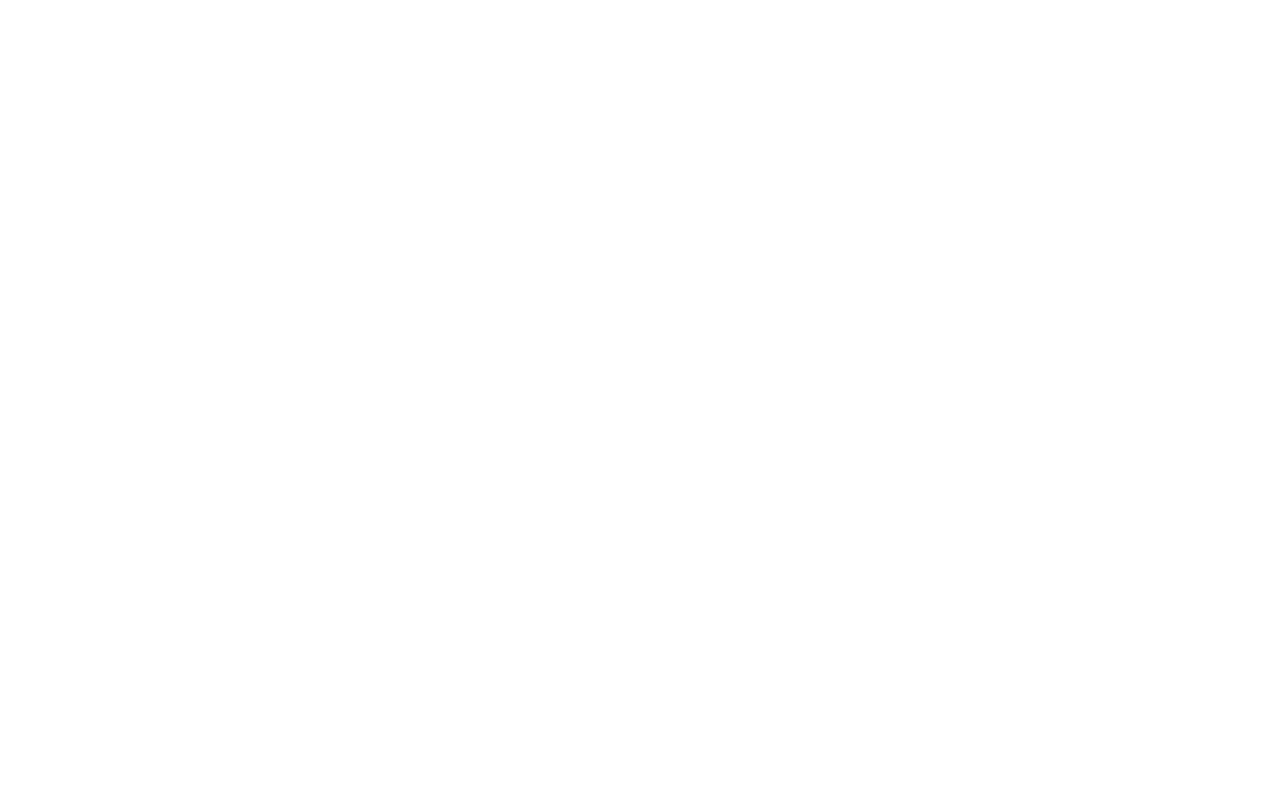
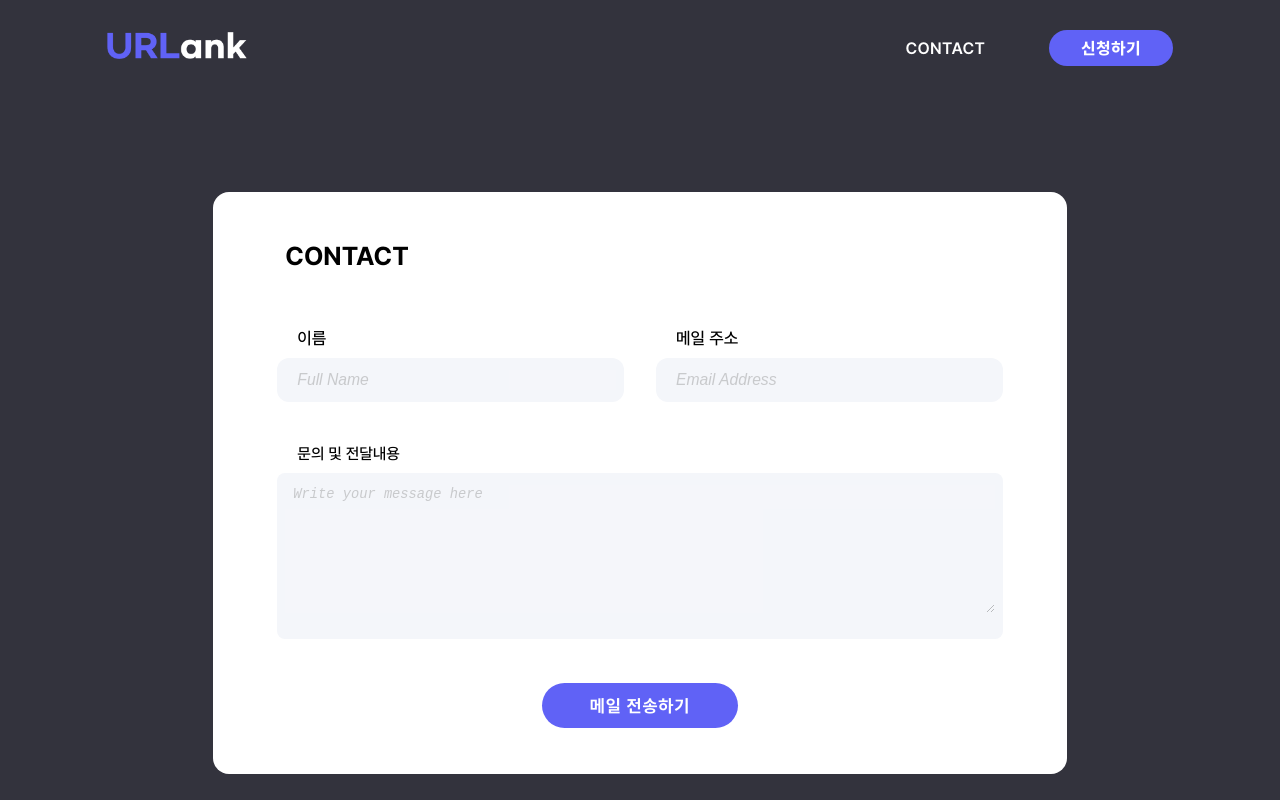
Before and after one commit to Limseongjoon/wherewework, a Next.js app: page /contact in a window 1280 px wide. Before the commit this address had no page. Shown: the top 800 px of the page. Built offline with nearby package versions, Linux system fonts and the light colour scheme.

Commit message:
[feat] Add scroll, fix minor styling

```diff
--- a/atoms/atoms.ts
+++ b/atoms/atoms.ts
@@ -1,9 +1,18 @@
 import { atom } from 'recoil';
 import { v4 } from 'uuid';
 
-export const sampleState = atom({
-  key: `sampleState/${v4()}`,
-  default: [],
+export const emailState = atom({
+  key: `emailState/${v4()}`,
+  default: '',
+});
+
+export const applicationState = atom({
+  key: `applicationState/${v4()}`,
+  default: {
+    name: '',
+    email: '',
+    message: '',
+  },
 });
 
 // https://recoiljs.org/ko/docs/introduction/getting-started
--- a/pages/web/contact.tsx
+++ b/pages/contact.tsx
@@ -1,12 +1,17 @@
 import type { NextPage } from 'next';
 import Link from 'next/link';
+import { useState } from 'react';
+import { useRecoilState } from 'recoil';
+import { applicationState } from '../atoms/atoms';
 
 const FrameComponent1: NextPage = () => {
+  const [application, setApplication] = useRecoilState(applicationState);
+
   return (
     <div className="flex flex-col items-center w-screen max-h-fit bg-[#33333D] text-29xl font-pretendard whitespace-nowrap">
       <div className="flex flex-col items-center bg-[#33333D] fixed z-10 w-full">
         <div className="flex flex-row items-center bg-[#33333D] w-10/12 h-16 lg:h-24 text-9xl">
-          <Link href="/web">
+          <Link href="/">
             <img
               className="flex-none w-[80px] lg:w-[140px]"
               alt=""
@@ -22,7 +27,7 @@
               CONTACT
             </Link>
             <Link
-              href="/web"
+              href="/"
               className="bg-mediumslateblue hover:bg-black rounded-full py-1.5 lg:py-2 px-4 lg:px-8 text-7xs lg:text-xs text-white font-extrabold lg:tracking-[0.05em]"
             >
               신청하기
@@ -42,10 +47,14 @@
               </span>
               <div className="w-full flex flex-row justify-between items-center rounded-xl bg-[#F4F6FA]  text-black px-2 py-3">
                 <input
-                  className="w-full placeholder:italic placeholder:text-gray-200 opacity-40 bg-[#F4F6FA] focus:outline-none font-medium text-4xs px-3"
+                  className="w-full placeholder:italic placeholder:text-gray-200 opacity-40 bg-[#F4F6FA] border-0 outline-0 font-medium text-4xs px-3"
                   placeholder="Full Name"
                   type="name"
                   name="name"
+                  defaultValue={application.name}
+                  onChange={(e) =>
+                    setApplication({ ...application, name: e.target.value })
+                  }
                 />
               </div>
             </div>
@@ -55,10 +64,14 @@
               </span>
               <div className="w-full flex flex-row justify-between items-center rounded-xl bg-[#F4F6FA] text-black px-2 py-3">
                 <input
-                  className="w-full placeholder:italic placeholder:text-gray-200 opacity-40 bg-[#F4F6FA] focus:outline-none font-medium text-4xs px-3"
+                  className="w-full placeholder:italic placeholder:text-gray-200 opacity-40 bg-[#F4F6FA] border-0 outline-0 font-medium text-4xs px-3"
                   placeholder="Email Address"
                   type="email"
                   name="email"
+                  defaultValue={application.email}
+                  onChange={(e) =>
+                    setApplication({ ...application, email: e.target.value })
+                  }
                 />
               </div>
             </div>
@@ -70,10 +83,14 @@
               </span>
               <div className="w-full flex flex-row justify-between items-center rounded-lg bg-[#F4F6FA]  text-black px-2 py-3">
                 <input
-                  className="w-full placeholder:italic placeholder:text-gray-200 opacity-40 bg-[#F4F6FA] focus:outline-none font-medium text-5xs px-2"
+                  className="w-full placeholder:italic placeholder:text-gray-200 opacity-40 bg-[#F4F6FA] border-0 outline-0 font-medium text-5xs px-2"
                   placeholder="Full Name"
                   type="name"
                   name="name"
+                  defaultValue={application.name}
+                  onChange={(e) =>
+                    setApplication({ ...application, name: e.target.value })
+                  }
                 />
               </div>
             </div>
@@ -83,10 +100,14 @@
               </span>
               <div className="w-full flex flex-row justify-between items-center rounded-lg bg-[#F4F6FA] text-black px-2 py-3">
                 <input
-                  className="w-full placeholder:italic placeholder:text-gray-200 opacity-40 bg-[#F4F6FA] focus:outline-none font-medium text-5xs px-2"
+                  className="w-full placeholder:italic placeholder:text-gray-200 opacity-40 bg-[#F4F6FA] border-0 outline-0 font-medium text-5xs px-2"
                   placeholder="Email Address"
                   type="email"
                   name="email"
+                  defaultValue={application.email}
+                  onChange={(e) =>
+                    setApplication({ ...application, email: e.target.value })
+                  }
                 />
               </div>
             </div>
@@ -97,9 +118,13 @@
             </span>
             <div className="w-full rounded-lg bg-[#F4F6FA] text-black px-2 py-3">
               <textarea
-                className="w-full h-32 placeholder:italic placeholder:text-gray-200 opacity-40 bg-[#F4F6FA] focus:outline-none font-medium text-5xs px-2"
-                placeholder="Write your contents here"
-                name="contents"
+                className="w-full h-32 placeholder:italic placeholder:text-gray-200 opacity-40 bg-[#F4F6FA] border-0 outline-0 font-medium text-5xs px-2"
+                placeholder="Write your message here"
+                name="message"
+                defaultValue={application.message}
+                onChange={(e) =>
+                  setApplication({ ...application, message: e.target.value })
+                }
               />
             </div>
           </div>
--- a/pages/web/index.tsx
+++ b/pages/index.tsx
@@ -1,7 +1,20 @@
 import type { NextPage } from 'next';
 import Link from 'next/link';
+import { useRef } from 'react';
+import { useRecoilState } from 'recoil';
+import { emailState } from '../atoms/atoms';
 
 const FrameComponent3: NextPage = () => {
+  const [email, setEmail] = useRecoilState(emailState);
+
+  const topRef = useRef<HTMLInputElement>(null);
+  const inputRef = useRef<HTMLInputElement>(null);
+
+  const executeScroll = () => {
+    topRef.current?.scrollIntoView({ behavior: 'smooth', block: 'start' });
+    inputRef.current?.focus({ preventScroll: true });
+  };
+
   return (
     <div className="flex flex-col items-center w-screen max-h-fit bg-white text-29xl font-pretendard whitespace-nowrap">
       <div className="flex flex-col items-center fixed z-10 w-full bg-white">
@@ -16,20 +29,23 @@
           <div className="grow"></div>
           <div className="flex-none flex flex-row items-center justify-between gap-4 lg:gap-16">
             <Link
-              href="web/contact"
+              href="/contact"
               className="text-7xs lg:text-xs font-semibold lg:tracking-[0.02em]"
             >
               CONTACT
             </Link>
-            <Link
-              href="#"
+            <div
               className="bg-mediumslateblue hover:bg-black rounded-full py-1.5 lg:py-2 px-4 lg:px-8 text-7xs lg:text-xs text-white font-extrabold lg:tracking-[0.05em]"
+              onClick={() => {
+                executeScroll();
+              }}
             >
               신청하기
-            </Link>
+            </div>
           </div>
         </div>
       </div>
+      <div ref={topRef}></div>
       <div className="h-28 lg:h-52"></div>
       <div className="w-10/12 lg:w-8/12 flex flex-col lg:flex-row items-center justify-center gap-24">
         <div className="w-fit lx:pl-6">
@@ -50,12 +66,15 @@
           </span>
           <div className="lg:w-[400px] flex flex-row justify-between items-center rounded-full box-border border-[1px] border-solid border-black text-black px-[3px] py-[3px]">
             <input
-              className="w-[200px] placeholder:italic placeholder:text-gray-200 opacity-40 bg-white focus:outline-none font-medium text-4xs px-5"
+              className="w-[200px] placeholder:italic placeholder:text-gray-200 opacity-40 bg-white border-0 outline-0 font-medium text-4xs px-5"
               placeholder="email@example.com"
               type="email"
               name="email"
+              ref={inputRef}
+              value={email}
+              onChange={(e) => setEmail(e.target.value)}
             />
-            <b className="bg-mediumslateblue hover:bg-black hover:text-white rounded-full py-2 px-6 text-sm text-white font-bold lg:tracking-[0.02em]">
+            <b className="bg-mediumslateblue hover:bg-black hover:text-white rounded-full py-2 px-6 text-sm text-white font-bold lg:tracking-[0.02em] select-none cursor-pointer">
               런칭알림 신청하기
             </b>
           </div>
--- a/pages/mobile/contact.tsx
+++ /dev/null
@@ -1,7 +0,0 @@
-import type { NextPage } from 'next';
-
-const FrameComponent: NextPage = () => {
-  return <div></div>;
-};
-
-export default FrameComponent;
--- a/pages/mobile/index.tsx
+++ /dev/null
@@ -1,7 +0,0 @@
-import type { NextPage } from 'next';
-
-const FrameComponent: NextPage = () => {
-  return <div></div>;
-};
-
-export default FrameComponent;
```
